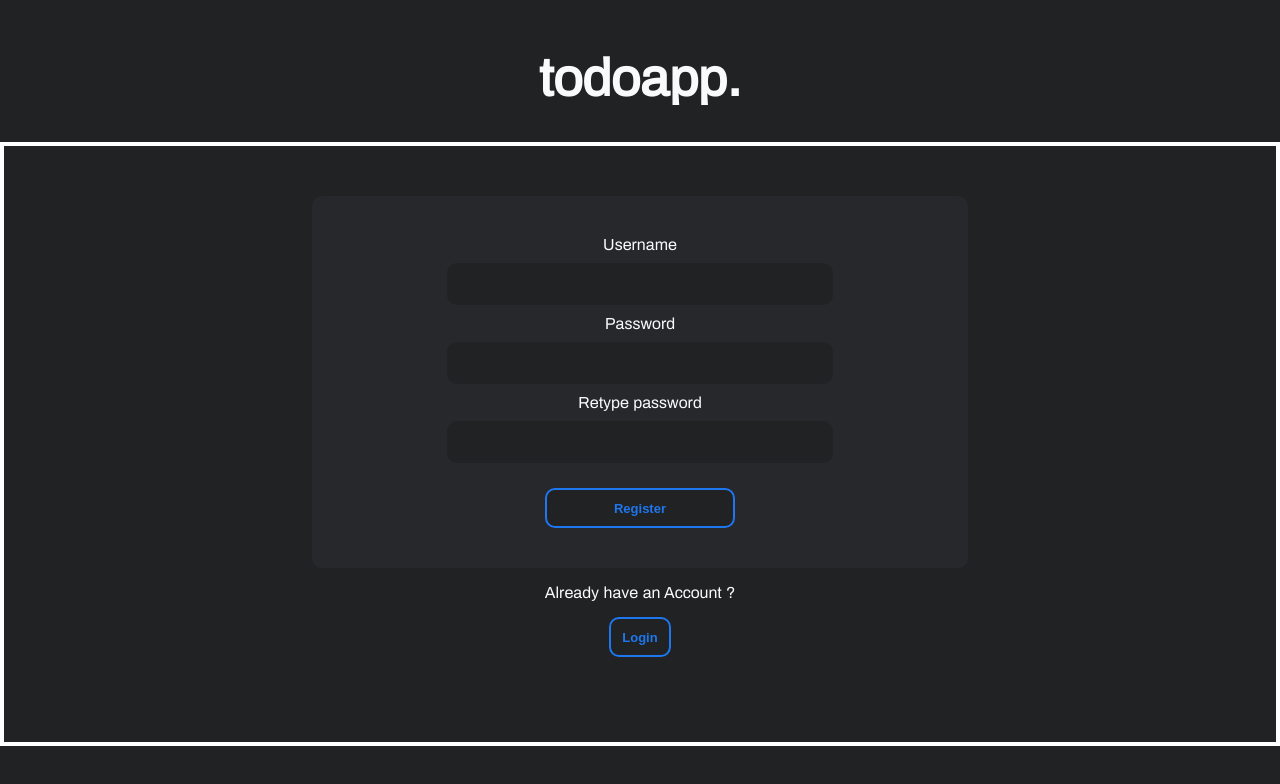
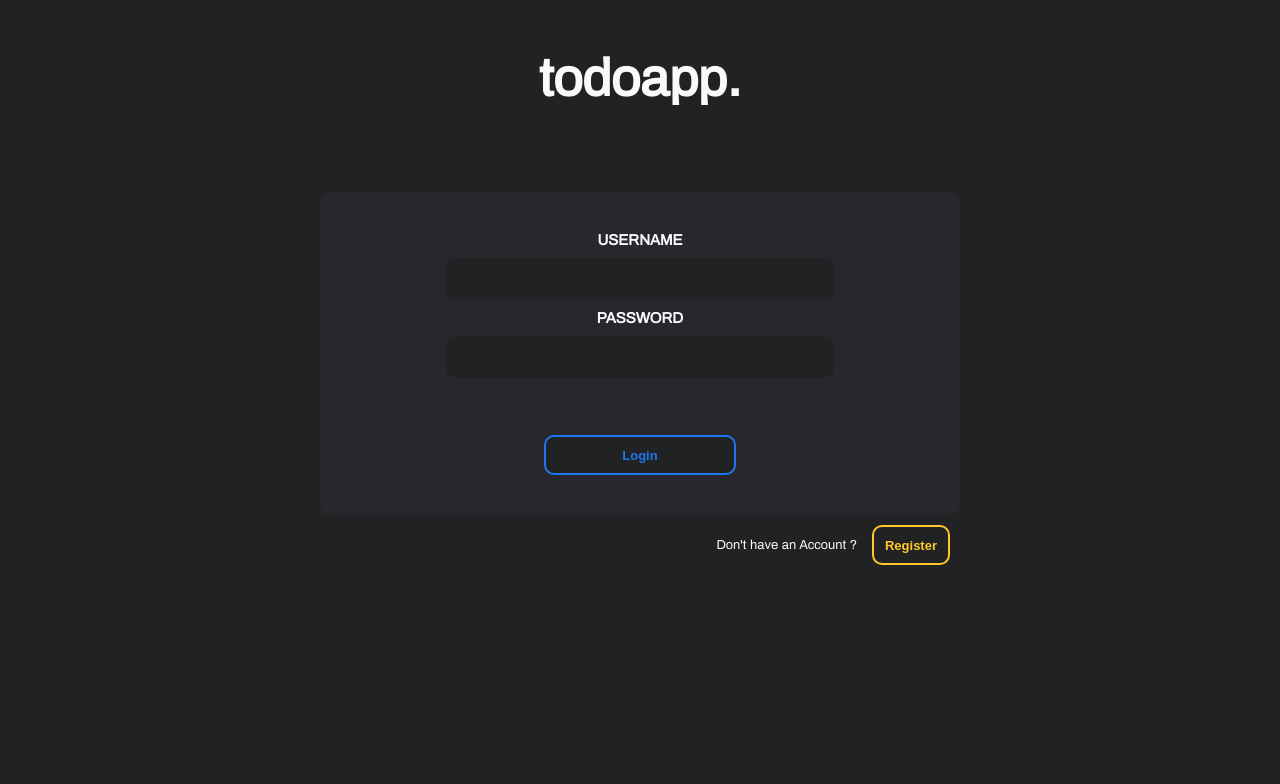
Before and after one commit to darjanDivkovic/toDoReact, a React (Create React App) app: page / in a window 1280 px wide. Shown: the top 784 px of the page. Built offline with nearby package versions, Linux system fonts and the light colour scheme.

Commit message:
Landing page works great with new animations now!

```diff
--- a/src/App.css
+++ b/src/App.css
@@ -13,7 +13,6 @@
   --red: #fe6464;
   --orange: #ffca28;
   --green: #5cb85c;
-
 }
 
 body {
@@ -39,7 +38,6 @@ body {
 
 .loading-page-inner-container {
   margin-top: 30px;
-  border: 2px solid white;
   height: 600px;
   text-align: center;
   display: flex;
@@ -51,30 +49,71 @@ body {
   font-size: 52px;
 }
 
-.login-container {
-  border: 2px solid white;
-  width: 100%;
+label {
+  font-size: 15px;
+  text-transform: uppercase;
+  font-weight: bold;
 }
 
-.register-container {
-  width: 100%;
-  border: 2px solid white;
+.toggler-div {
+  display: flex;
+  flex-direction: row;
+  float: right;
+  margin-top: 10px;
+  margin-right: 10px;
 }
 
-.login-box , .register-box {
+.toggler-div button {
+  border: 2px solid var(--orange);
+  color: var(--orange);
+}
+
+.toggler-div button:hover {
+  transform: scale(1.2);
+  background-color: var(--orange);
+  color: var(--white);
+}
+
+.toggler-div p {
+  margin-right: 15px;
+  font-size: small;
+}
+
+.login-container,
+.register-container {
+  margin-left: auto;
+  margin-right: auto;
   width: 50%;
+}
+
+.login-box,
+.register-box {
+  width: 100%;
   background-color: var(--grey);
   display: flex;
   flex-direction: column;
   align-items: center;
-  margin-left: auto;
-  margin-right: auto;
+
   margin-top: 50px;
-  padding: 40px 10px;
+  padding: 40px 0px;
   border-radius: 10px;
+  animation: appear 0.5s linear;
 }
 
-.login-box input, .register-box input{
+@keyframes appear {
+  0% {
+    opacity: 0;
+    margin-top: 80px;
+  }
+
+  100% {
+    opacity: 1;
+    margin-top: 50px;
+  }
+}
+
+.login-box input,
+.register-box input {
   width: 60%;
   margin: 10px 0;
   height: 40px;
@@ -85,12 +124,14 @@ body {
   color: var(--white);
 }
 
-.login-box button, .register-box button{
+.login-box button,
+.register-box button {
   margin-top: 15px;
   width: 30%;
 }
 
-.login-box button:hover, .register-box button:hover {
+.login-box button:hover,
+.register-box button:hover {
   transform: scale(1.2);
   background-color: var(--lightblue);
   color: white;
@@ -111,24 +152,21 @@ body {
   font-size: 20px;
 }
 
-
 .header {
   margin-left: 60px;
   margin-top: 30px;
-
 }
 
 .clock {
   margin-left: auto;
   margin-right: 60px;
   margin-top: 30px;
-
 }
 
 .link-container {
   background-color: var(--dgray);
   display: grid;
-  grid-template-columns: repeat(5,1fr);
+  grid-template-columns: repeat(5, 1fr);
   position: relative;
   width: 95%;
   height: 50px;
@@ -136,7 +174,6 @@ body {
   margin-right: auto;
   align-items: center;
   border-radius: 10px;
-
 }
 
 .completed-link-container {
@@ -189,9 +226,9 @@ body {
 }
 
 .colors-container {
- display: flex;
- margin-left: auto;
- margin-right: 20px;
+  display: flex;
+  margin-left: auto;
+  margin-right: 20px;
 }
 
 .color {
@@ -199,29 +236,24 @@ body {
   height: 30px;
   width: 30px;
   margin-right: 10px;
-
 }
 
-.color:nth-child(1){
+.color:nth-child(1) {
   background-color: var(--lightblue);
 }
 
-.color:nth-child(4){
+.color:nth-child(4) {
   background-color: var(--dgray);
   border: 1px solid var(--grey);
 }
 
-.color:nth-child(3){
+.color:nth-child(3) {
   background-color: var(--grey);
-
 }
 
-.color:nth-child(2){
+.color:nth-child(2) {
   background-color: var(--white);
 }
-
-
-
 
 @media only screen and (max-width: 600px) {
   .header-container {
@@ -274,7 +306,6 @@ button {
   transition: 0.5s;
 }
 
-
 .todo-list-container input {
   width: 80%;
   height: 40px;
@@ -304,11 +335,9 @@ button {
   height: 320px;
   overflow-x: hidden;
   overflow-y: auto;
-
 }
 
 .completed-todoitems-wrapper {
-
   width: 60%;
   margin-left: auto;
   margin-right: auto;
@@ -378,12 +407,12 @@ button {
   transition: 0.5s;
 }
 
-.edit:hover , .checkButton:hover {
+.edit:hover,
+.checkButton:hover {
   background-color: var(--lightblue);
   color: var(--white);
   transform: scale(1.2);
 }
-
 
 .xButton {
   border: 2px solid var(--red);
@@ -404,7 +433,6 @@ button {
   color: var(--white);
   transform: scale(1.2);
 }
-
 
 @media only screen and (max-width: 600px) {
   .todo-list-container {
@@ -493,7 +521,6 @@ button {
   right: 120px;
   display: flex;
   flex-direction: column;
-
 }
 
 .info {
@@ -511,16 +538,14 @@ button {
   margin-top: 30px;
   margin-bottom: 0px;
   width: 60px;
-  height: 60  px;
+  height: 60 px;
   border-radius: 50%;
   border: 2px solid var(--grey);
-
 }
 
 .info-username {
   font-size: 22px;
   font-weight: bold;
-
 }
 
 .utility-buttons {
--- a/src/components/LandingPage.js
+++ b/src/components/LandingPage.js
@@ -7,7 +7,7 @@ export default class LandingPage extends Component {
     constructor(props){
         super(props);
         this.state = {
-            toggler : false,
+            toggler : true,
         }
         this.toggle = this.toggle.bind(this);
     }
--- a/src/components/Login.js
+++ b/src/components/Login.js
@@ -33,8 +33,10 @@ export default class Login extends Component {
             <p>{this.props.serverMsg}</p>
             <button onClick={this.handleClick}>Login</button>
             </div>
+            <div class='toggler-div'>
             <p>Don't have an Account ?</p>
             <button onClick={this.props.toggle}>Register</button>
+            </div>
             </div>
         )
     }
--- a/src/components/Register.js
+++ b/src/components/Register.js
@@ -18,8 +18,10 @@ export default class Register extends Component {
                     <input type='text'></input>
                     <button>Register</button>
                 </div>
+                <div class='toggler-div'>
                 <p>Already have an Account ?</p>
                 <button onClick={this.props.toggle}>Login</button>
+                </div>
             </div>
         )
     }
```
